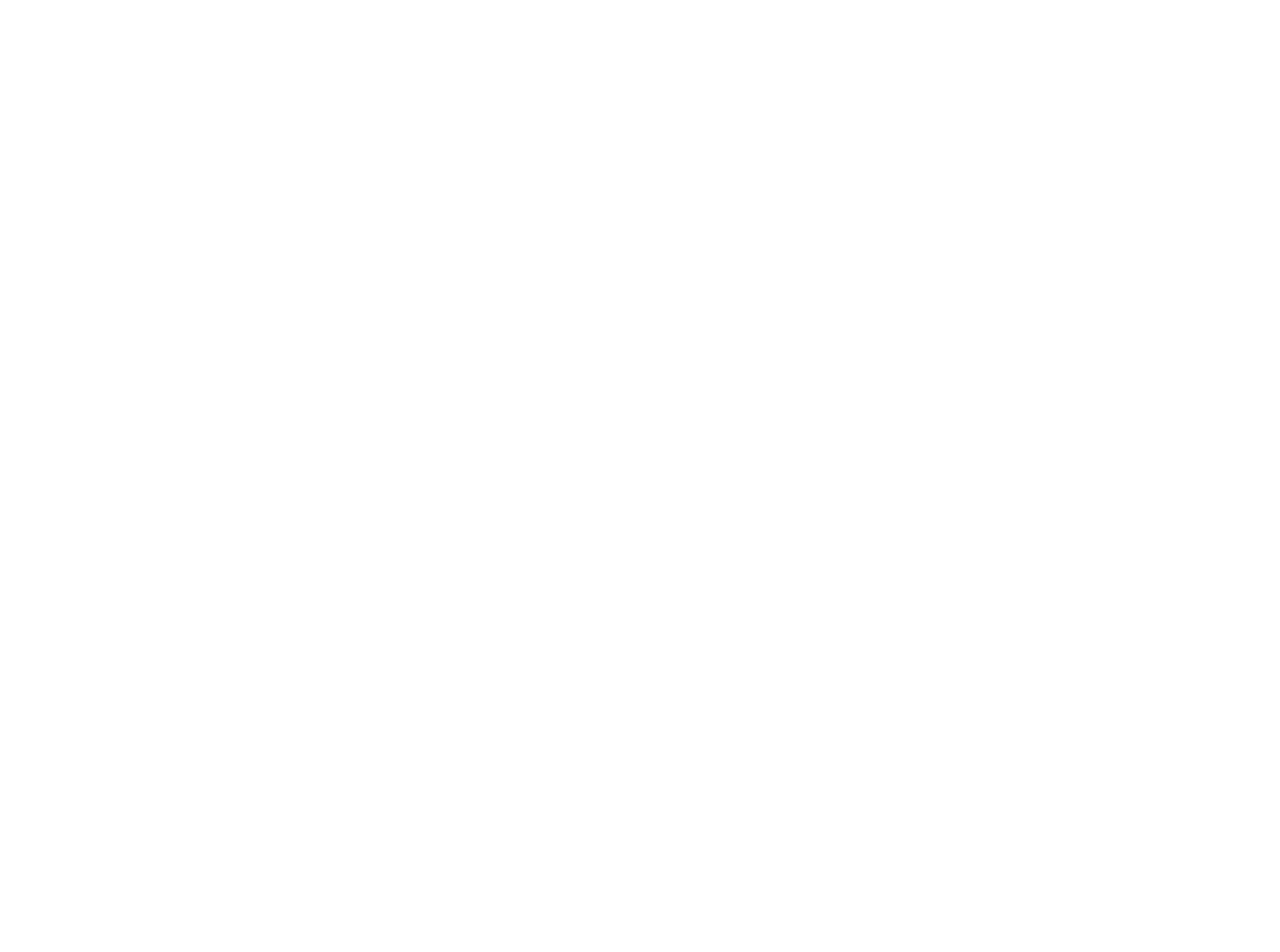
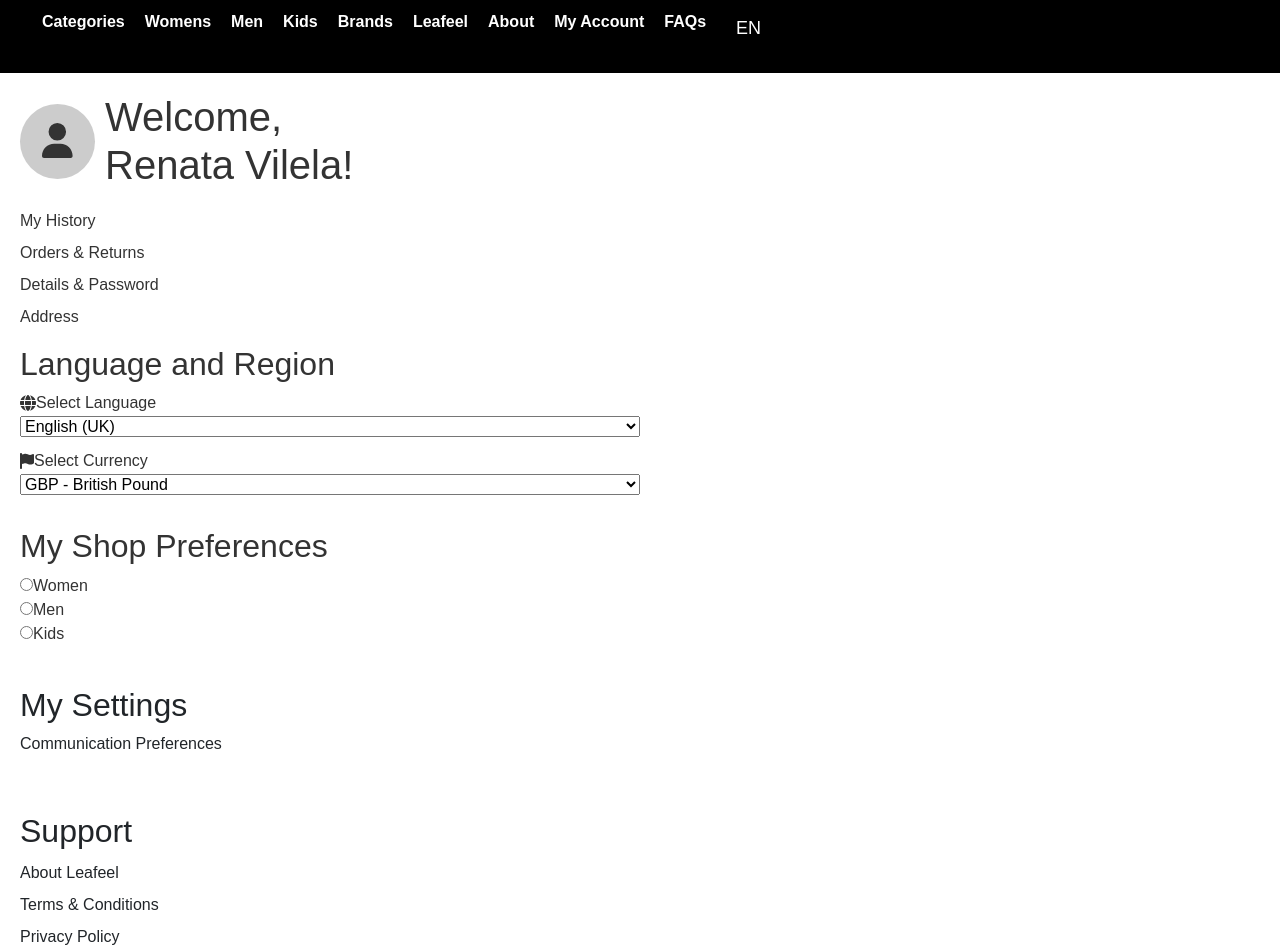
Before and after one commit to gustavohspm/tdw-group-3, a React (Create React App) app: page /Profile in a window 1280 px wide. Before the commit this address had no page. Shown: the top 952 px of the page. Before the commit the page ends 800 px from the top, so only its background shows below. Built offline with nearby package versions, Linux system fonts and the light colour scheme.

Commit message:
Profile creation and FAQs and Footer update

```diff
--- a/package.json
+++ b/package.json
@@ -3,14 +3,19 @@
   "version": "0.1.0",
   "private": true,
   "dependencies": {
+    "@fortawesome/fontawesome-svg-core": "^6.5.1",
+    "@fortawesome/free-solid-svg-icons": "^6.5.1",
+    "@fortawesome/react-fontawesome": "^0.2.0",
     "@testing-library/jest-dom": "^5.17.0",
     "@testing-library/react": "^13.4.0",
     "@testing-library/user-event": "^13.5.0",
     "bootstrap": "^5.3.2",
+    "font-awesome": "^4.7.0",
     "js-cookie": "^3.0.5",
     "prettier": "^3.1.1",
     "prop-types": "^15.8.1",
     "react-bootstrap": "^2.9.2",
+    "react-flagkit": "^2.0.4",
     "react-redux": "^9.0.4",
     "react-scripts": "5.0.1",
     "redux": "^5.0.1",
--- a/src/App.js
+++ b/src/App.js
@@ -37,6 +37,7 @@
 import es from './globalComponents/languages/es.json';
 import pt from './globalComponents/languages/pt.json';
 import FAQs from './components/FAQs';
+import Profile from './components/Profile';
 
 export default function App() {
   //const [language, setLanguage] = useState(en);
@@ -53,6 +54,7 @@
         <Route path="/FAQs" element={<FAQs />} />
         <Route path="/cloth-details" element={<ClothDetails />} />
         <Route path="/product/:id" element={<ProductDetails />} />
+        <Route path="/Profile" element={<Profile />} />
       </Routes>
     </Router>
   );
--- a/src/components/FAQs.js
+++ b/src/components/FAQs.js
@@ -238,7 +238,6 @@
       </Accordion>
       <p style={{ marginTop: '20px' }}>These categories cover a range of certifications addressing environmental impact, ethical manufacturing, animal welfare, and workplace conditions in the textile industry.</p>
     </div>
-    <Footer />
     </div>
   );
 }
--- /dev/null
+++ b/src/components/Profile.css
@@ -0,0 +1,111 @@
+body {
+    font-family: 'Century Gothic', sans-serif;
+}
+
+.user-profile {
+    background-color: #ffffff;
+    color: #333333;
+    padding: 20px;
+    text-align: left;
+    max-width: 100%;
+  }
+
+  .user-profile h1 {
+    margin-bottom: 20px;
+    display: flex;
+    align-items: center;
+  }
+
+  .user-profile ul {
+    list-style: none;
+    padding: 0;
+  }
+
+  .user-profile li {
+    margin-bottom: 8px;
+  }
+
+  .user-profile a {
+    text-decoration: none;
+    color: inherit;
+    transition: font-weight 0.2s;
+  }
+
+  .user-profile a:hover {
+    font-weight: bold;
+  }
+
+.select-container {
+    display: flex;
+    flex-direction: column;
+  }
+
+.select-container div {
+    margin-bottom: 10px;
+  }
+
+.select-container label {
+    display: flex;
+    align-items: center;
+  }
+
+  .select-container select {
+    width: 50%;
+  }
+
+  .shop-preferences-section {
+    margin-top: 20px;
+  }
+
+  .my-settings-section {
+    padding: 20px;
+  }
+
+  .my-settings-section a {
+    text-decoration: none;
+    color: inherit;
+    transition: font-weight 0.2s;
+  }
+
+  .my-settings-section a:hover {
+    font-weight: bold;
+  }
+
+  .user-icon {
+    display: inline-block;
+    background-color: #ccc;
+    width: 75px;
+    height: 75px;
+    border-radius: 50%;
+    text-align: center;
+    line-height: 75px;
+    margin-right: 10px;
+    font-size: 35px;
+  }
+
+  .support-section {
+    padding: 20px;
+  }
+
+  .support-section h2 {
+    margin-bottom: 10px;
+  }
+
+  .support-section ul {
+    list-style: none;
+    padding: 0;
+  }
+
+  .support-section li {
+    margin-bottom: 8px;
+  }
+
+  .support-section a {
+    text-decoration: none;
+    color: inherit;
+    transition: font-weight 0.2s;
+  }
+
+  .support-section a:hover {
+    font-weight: bold;
+  }
--- a/src/components/Profile.js
+++ b/src/components/Profile.js
@@ -0,0 +1,149 @@
+import React, { useState } from 'react';
+import PropTypes from 'prop-types';
+import { Link } from 'react-router-dom';
+import './Profile.css';
+import NavBar from '../globalComponents/NavBar';
+import { FontAwesomeIcon } from '@fortawesome/react-fontawesome';
+import { faGlobe, faFlag, faUser } from '@fortawesome/free-solid-svg-icons';
+import Footer from '../globalComponents/Footer';
+
+const Profile = () => {
+  const [language, setLanguage] = useState('en-GB');
+  const [currency, setCurrency] = useState('GBP');
+
+  const handleLanguageChange = (event) => {
+    setLanguage(event.target.value);
+  };
+
+  const handleCurrencyChange = (event) => {
+    setCurrency(event.target.value);
+  };
+
+  const getCountryCode = (currencyCode) => {
+    const currencyToCountryCode = {
+      'GBP': 'GB',
+      'EUR': 'PT',
+    };
+
+    return currencyToCountryCode[currencyCode] || '';
+  };
+
+  const getFlagIcon = (countryCode) => {
+    switch (countryCode) {
+      case 'GB':
+        return <FontAwesomeIcon icon={faFlag} />;
+      case 'PT':
+        return <FontAwesomeIcon icon={faFlag} />;
+      case 'ES':
+        return <FontAwesomeIcon icon={faFlag} />;
+      default:
+        return null;
+    }
+  };
+
+  return (
+    <div>
+      <NavBar />
+      <div className="user-profile">
+        <h1>
+        <span className="user-icon">
+             <FontAwesomeIcon icon={faUser} />
+         </span>
+            Welcome, <br/> Renata Vilela!</h1>
+        <ul>
+          <li>
+            <Link to="/my-history">My History</Link>
+          </li>
+          <li>
+            <Link to="/orders-and-returns">Orders & Returns</Link>
+          </li>
+          <li>
+            <Link to="/details-and-password">Details & Password</Link>
+          </li>
+          <li>
+            <Link to="/address">Address</Link>
+          </li>
+        </ul>
+
+        <h2>Language and Region</h2>
+
+        <div className="select-container">
+            <div>
+                <label htmlFor="language">
+                    <FontAwesomeIcon icon={faGlobe} /> Select Language
+                </label>
+                <select id="language" value={language} onChange={handleLanguageChange}>
+                    <option value="en-GB">English (UK)</option>
+                    <option value="pt-PT">Português (Portugal)</option>
+                    <option value="es-ES">Español (España)</option>
+                </select>
+                </div>
+
+                <div>
+                <label htmlFor="currency">
+                    <FontAwesomeIcon icon={faFlag} /> Select Currency
+                </label>
+                <select id="currency" value={currency} onChange={handleCurrencyChange}>
+                    <option value="GBP">GBP - British Pound</option>
+                    <option value="EUR">EUR - Euro</option>
+                </select>
+            </div>
+        </div>
+            <div className="shop-preferences-section">
+                <h2>My Shop Preferences</h2>
+                <div>
+                <label>
+                    <input type="radio" name="shop-preference" value="women" />
+                    Women
+                </label>
+                </div>
+                <div>
+                <label>
+                    <input type="radio" name="shop-preference" value="men" />
+                    Men
+                </label>
+                </div>
+                <div>
+                <label>
+                    <input type="radio" name="shop-preference" value="kids" />
+                    Kids
+                </label>
+                </div>
+            </div>
+        </div>
+        <div className="my-settings-section">
+            <h2>My Settings</h2>
+            <p>
+            <a href="/communication-preferences">Communication Preferences</a>
+            </p>
+        </div>
+        <div className="support-section">
+        <h2>Support</h2>
+        <ul>
+            <li>
+            <a href="/about-leafeel">About Leafeel</a>
+            </li>
+            <li>
+            <a href="/terms-and-conditions">Terms & Conditions</a>
+            </li>
+            <li>
+            <a href="/privacy-policy">Privacy Policy</a>
+            </li>
+            <li>
+            <a href="/faqs">FAQs</a>
+            </li>
+            <li>
+            <a href="/brands">Brands</a>
+            </li>
+        </ul>
+        </div>
+        <Footer />
+    </div>
+  );
+};
+
+Profile.propTypes = {
+  userName: PropTypes.string.isRequired,
+};
+
+export default Profile;
```
Also changed, not shown: 1 other file (tests, documents, lock files or other folders).
